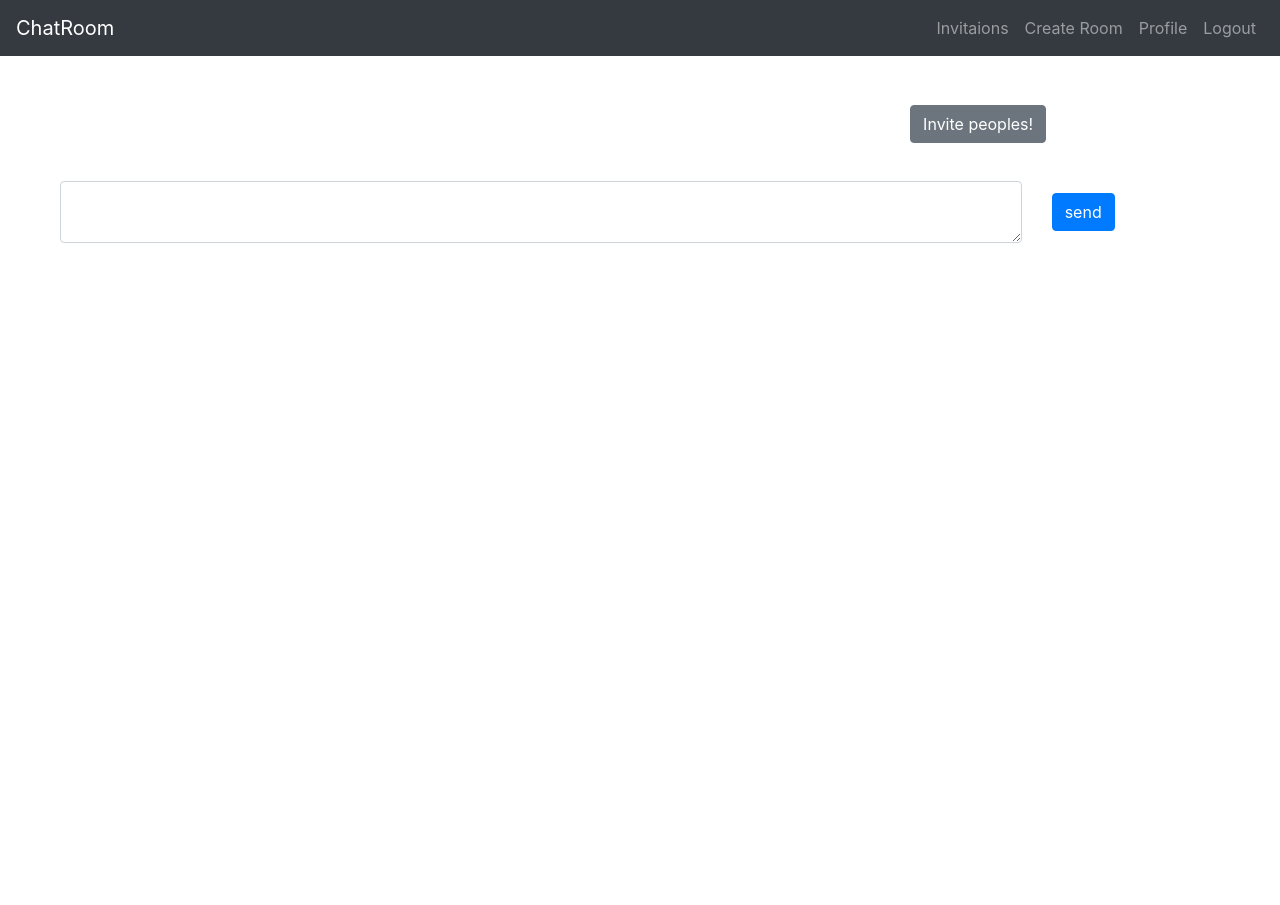
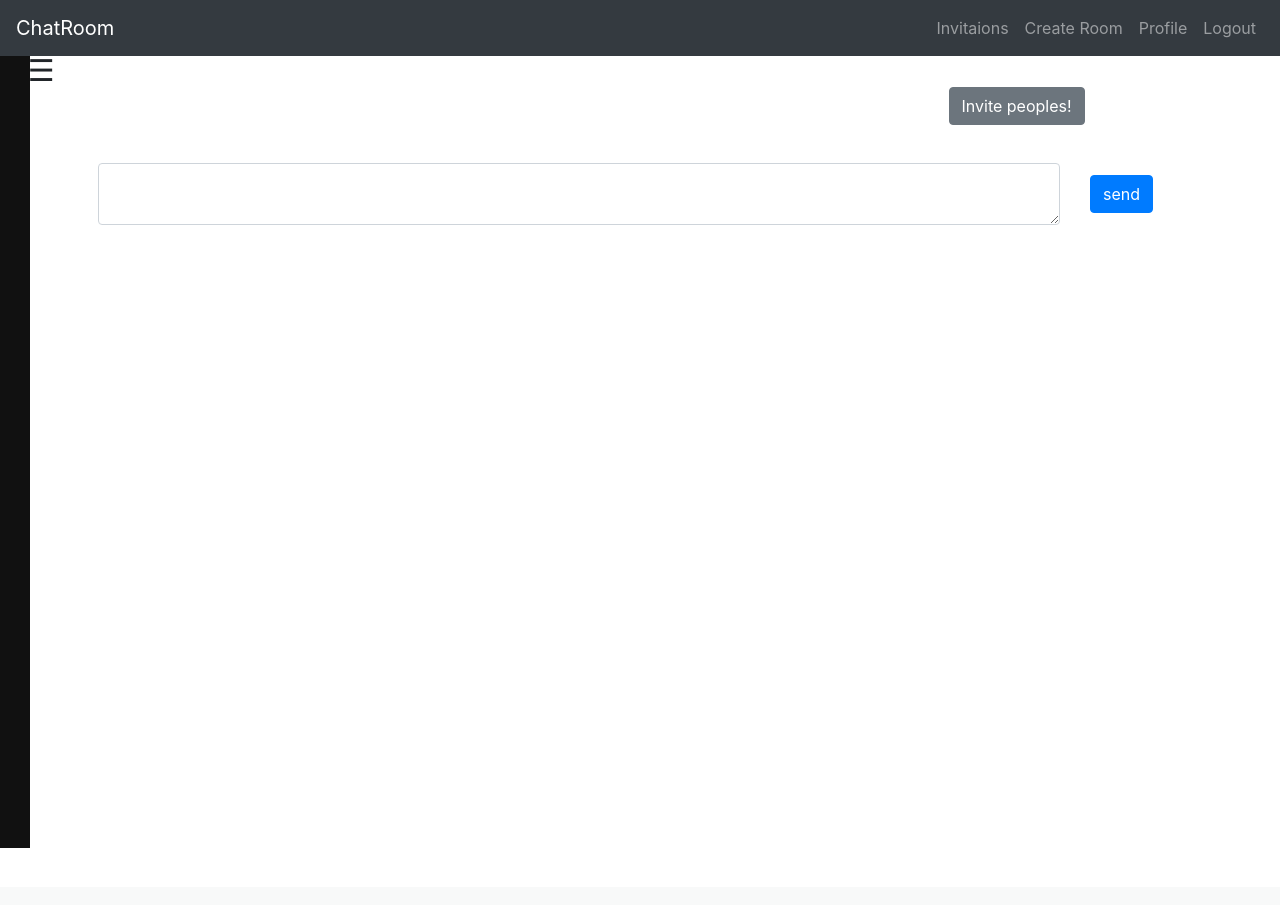
Before and after one commit to hussain0613/Messenger, a Flask app: page /room/1/ in a window 1280 px wide. After the commit the page ends 848 px from the top, so only its background shows below. Run offline with Flask 2, Linux system fonts and the light colour scheme; a user stored in the database is signed in; tables that the repository leaves empty hold one stand-in row (values such as "Sample post"); data that the repository does not hold is empty; some libraries are stand-ins or nearby versions.

Commit message:
added a very basic new message notification system and a left side nav bar for rooms

```diff
--- a/app/routes.py
+++ b/app/routes.py
@@ -1,6 +1,6 @@
 from flask import Blueprint
 from .views import (index, room_view, create_room, delete_room, invite_members, invitations, accept_invitation, get_msg_json, send_msgs_json,
-                check_room)
+                check_room, check)
 
 main = Blueprint('main', __name__)
 
@@ -17,3 +17,4 @@ main.route('/accept_invitation/<int:invitation_id>/<decision>')(accept_invitatio
 main.route('/get_msg/json/<int:room_id>', methods = ['POST'])(get_msg_json)
 main.route('/send_msgs/json/<int:room_id>', methods = ['POST'])(send_msgs_json)
 main.route('/check_room/json/<int:room_id>', methods = ['POST'])(check_room)
+main.route('/check/json/', methods=['POST'])(check)
--- /dev/null
+++ b/app/statics/css/sidenav.css
@@ -0,0 +1,46 @@
+.sidenav {
+    height: 100%;
+    width: 0;
+    position: fixed;
+    z-index: 1;
+    top: auto;
+    left: auto;
+    background-color: #111;
+    overflow-x: hidden;
+    transition: 0.5s;
+    padding-top: 60px;
+  }
+
+  .sidenav a {
+    padding: 8px 8px 8px 32px;
+    text-decoration: none;
+    font-size: 25px;
+    color: #818181;
+    display: block;
+    transition: 0.3s;
+  }
+
+  .sidenav a:hover {
+    color: #f1f1f1;
+  }
+
+  .sidenav .closebtn {
+    position: absolute;
+    top: 0;
+    right: 25px;
+    font-size: 36px;
+    margin-left: 50px;
+  }
+
+  @media screen and (max-height: 450px) {
+    .sidenav {padding-top: 15px;}
+    .sidenav a {font-size: 18px;}
+  }
+
+  .dot {
+    height: 10px;
+    width: 10px;
+    background-color: #000000;
+    border-radius: 50%;
+    display: inline-block;
+  }
--- a/app/statics/js/base.js
+++ b/app/statics/js/base.js
@@ -1,5 +1,6 @@
 var msgs = []
 var c = 0;
+var last_update_ts = 0.0;
 
 function display(msg_dict){
     var str_c = c.toString();
@@ -138,3 +139,50 @@ function check_room(url){
         xhttp.send(JSON.stringify(-1))
     }
 }
+
+
+function check(url){
+    if(msgs.length>0){
+        var last_msg = msgs[msgs.length-1]
+        var last_ts = last_msg['timestamp']
+        var last_msg_id = last_msg['id']
+    }else{
+        var last_msg = null;
+        var last_ts = 0.0;
+        var last_msg_id = null
+    }
+
+    xhttp = new XMLHttpRequest();
+    xhttp.onreadystatechange = function(){
+        if(this.readyState == 4 && this.status == 200){
+            var resp = JSON.parse(this.responseText);
+
+            if (resp['status'] == '200'){
+                //notify user
+                //console.log(resp['roomwise_status'])
+                if(resp['rooms_with_new_msgs'].length != 1 && resp['rooms_with_new_msgs'][0] != current_room_id){
+                    document.getElementById("sidenav_indicator").classList.add('dot');
+                }
+                for(rid of resp['rooms_with_new_msgs']){
+                    if(rid != current_room_id){
+                        document.getElementById('side_nav_r'+rid).style.fontWeight = "bold";
+                    }
+                }
+
+                last_update_ts = resp['timestamp']
+                return check(url);
+            }
+            else{
+                return check(url);
+            }
+        }
+    }
+    xhttp.open('POST', url, true);
+    //if(last_update_ts){
+        //xhttp.send(JSON.stringify(last_msg_id))
+        xhttp.send(JSON.stringify(last_update_ts))
+    //}else{
+        //xhttp.send(JSON.stringify(-1))
+    //    xhttp.send(JSON.stringify(0.0))
+    //}
+}
--- /dev/null
+++ b/app/statics/js/sidenav.js
@@ -0,0 +1,7 @@
+function openNav() {
+    document.getElementById("mySidenav").style.width = "250px";
+  }
+
+  function closeNav() {
+    document.getElementById("mySidenav").style.width = "0";
+  }
--- a/app/templates/base.html
+++ b/app/templates/base.html
@@ -14,6 +14,7 @@
             {% if current_user.is_authenticated %}
                 var userid = {{current_user.id}}
                 var username = "{{current_user.username}}"
+                var current_room_id = null;
             {% else %}
                 var userid = null;
                 var username = null;
@@ -22,12 +23,13 @@
         <script type="text/javascript" src="{{ url_for('static', filename='js/base.js') }} "></script>
 
         <link rel="stylesheet" href="{{url_for('static', filename='css/base.css') }}">
+        <link rel="stylesheet" href="{{url_for('static', filename='css/sidenav.css') }}">
 
         {% block head %} {% endblock %}
     </head>
 
     <body>
-        <div class = "container-fluid p-0 sticky-top">
+        <div class = "container-fluid p-0 fixed-top">
             <nav class = "navbar navbar-expand-lg navbar-dark bg-dark">
                 <a class="navbar-brand" href="{{ url_for('main.index') }}">ChatRoom</a>
                 <button class="navbar-toggler" type="button" data-toggle="collapse" data-target="#navbarSupportedContent" aria-controls="navbarSupportedContent" aria-expanded="false" aria-label="Toggle navigation">
@@ -63,6 +65,23 @@
             </nav>
         </div>
 
+        {% if current_user.is_authenticated %}
+            <div id="mySidenav" class="sidenav container-fluid">
+                <a href="javascript:void(0)" class="closebtn" onclick="closeNav()">&times;</a>
+                {% for room in current_user.rooms %}
+                    <a href="{{ url_for('main.room_view', room_id = room.id) }}" id = "side_nav_r{{room.id}}">{{room.id}}:{{room.roomname}}</a>
+                {% endfor %}
+
+                {% for i in range(20) %}
+                    <a href="#">{{i}}:habijabi</a>
+                {% endfor %}
+            </div>
+
+            <span class = "container-fluid" style="font-size:30px;cursor:pointer;margin-left:1%;position: fixed;" onclick="openNav()" id="sidenav_bt">&#9776;
+                <span id="sidenav_indicator"></span>
+            </span>
+        {% endif %}
+
         <div id = "alerts" class = "container-fluid align-center col-sm-3 mt-5">
             {% with msgs = get_flashed_messages(with_categories = true) %}
                     {% for category, msg in msgs %}
@@ -74,7 +93,7 @@
                     {% endfor %}
             {% endwith %}
         </div>
-        <div id = "body" class="container-fluid fill">
+        <div id = "body" class="container-fluid fill" style="margin:3%;">
             {% block body %}
             {% endblock %}
         </div>
@@ -83,6 +102,11 @@
         <script src="https://code.jquery.com/jquery-3.2.1.slim.min.js" integrity="sha384-KJ3o2DKtIkvYIK3UENzmM7KCkRr/rE9/Qpg6aAZGJwFDMVNA/GpGFF93hXpG5KkN" crossorigin="anonymous"></script>
         <script src="https://cdnjs.cloudflare.com/ajax/libs/popper.js/1.12.9/umd/popper.min.js" integrity="sha384-ApNbgh9B+Y1QKtv3Rn7W3mgPxhU9K/ScQsAP7hUibX39j7fakFPskvXusvfa0b4Q" crossorigin="anonymous"></script>
         <script src="https://maxcdn.bootstrapcdn.com/bootstrap/4.0.0/js/bootstrap.min.js" integrity="sha384-JZR6Spejh4U02d8jOt6vLEHfe/JQGiRRSQQxSfFWpi1MquVdAyjUar5+76PVCmYl" crossorigin="anonymous"></script>
-
+        <script type="text/javascript" src="{{ url_for('static', filename='js/sidenav.js') }} "></script>
+        {% if current_user.is_authenticated %}
+            <script type='text/javascript'>
+                check( "{{ url_for('main.check') }}" );
+            </script>
+        {% endif %}
     </body>
 </html>
--- a/app/templates/room_view.html
+++ b/app/templates/room_view.html
@@ -6,6 +6,7 @@
             var  send_msg_json_url = "{{url_for('main.send_msgs_json', room_id = room.id)}}"
             var check_room_url = "{{url_for('main.check_room', room_id = room.id)}}"
             var profile_link = "{{url_for('auth.profile')}}";
+            var current_room_id = "{{room.id}}"
         </script>
     {% endblock %}
 {% endif %}
--- a/app/views.py
+++ b/app/views.py
@@ -3,11 +3,11 @@ import time
 
 from flask import render_template, redirect, flash, request, Response, url_for, jsonify
 from flask_login import current_user, login_required
-from sqlalchemy import text, and_
+from sqlalchemy import text, and_, update
 
 from . import db
 from .auth.models import User
-from .models import Message, Room, Invitation
+from .models import Message, Room, Invitation, P2RConnection, Receivers
 
 from .forms import CreateRoomForm
 from .utils import room_membership_required
@@ -57,7 +57,10 @@ def invite_members(room_id):
     guest_username = request.data.decode()
     user = User.query.filter_by(username = guest_username).first()
     if not user:
-        return '404'
+        return jsonify({'status': 'invalid user'})
+    if(Invitation.query.filter(and_(Invitation.guest_id == user.id, Invitation.room_id == room_id))).all():
+        return jsonify({'status': 'already sent'})
+
     inv = Invitation()
     inv.host_id = current_user.id
     inv.guest_id = user.id
@@ -65,7 +68,7 @@ def invite_members(room_id):
 
     db.session.add(inv)
     db.session.commit()
-    return '200'
+    return jsonify({'status': '200'})
 
 
 @login_required
@@ -113,6 +116,11 @@ def get_msg_json(room_id):
     msg.room_id = room_id
     ## ts = time.time()
     msg.timestamp = msg_dict['timestamp']## ts
+    room = Room.query.get(room_id)
+
+    msg.receivers.extend([member for member in room.members if member.id != current_user.id])
+
+    db.session.query(P2RConnection).filter(and_(P2RConnection.room_id == room_id, P2RConnection.user_id != current_user.id)).update({P2RConnection.status: "none"})
 
     db.session.add(msg)
     db.session.commit()
@@ -131,7 +139,9 @@ def send_msgs_json(room_id):
     msgs = list(map(Message.as_dict,
                 Message.query.filter( and_( text(f'message.room_id = {room_id}'), text(f'message.id > {last_msg_ts}') ) )
                 ))
-
+    p2rconn = P2RConnection.query.filter_by(room_id = room_id, user_id=current_user.id).first()
+    p2rconn.status = "seen" ## pore client theke feedback er bhittite korar bebostha korte hbe..
+    db.session.commit()
     return jsonify(msgs)
 
 
@@ -144,15 +154,44 @@ def check_room(room_id):
     #last_msg_ts = float(request.data.decode())
     last_msg_id = int(request.data.decode())
 
-    msgs = list(map(Message.as_dict,
-                Message.query.filter( and_( text(f'message.room_id = {room_id}'), text(f'message.id > {last_msg_id}') ) )
-                ))
+    msgs = Message.query.filter( and_( text(f'message.room_id = {room_id}'), text(f'message.id > {last_msg_id}') ) ).all()
     while time.time()-t < 15 and not msgs:
-        msgs = list(map(Message.as_dict,
-                Message.query.filter( and_( text(f'message.room_id = {room_id}'), text(f'message.id > {last_msg_id}') ) )
-                ))
+        msgs = Message.query.filter( and_( text(f'message.room_id = {room_id}'), text(f'message.id > {last_msg_id}') ) ).all()
     if msgs:
         code = '200'
     else:
         code = '304'
     return jsonify(code)
+
+
+@login_required
+def check():
+    t = time.time()
+    #last_msg_ts = float(request.data.decode())
+    #last_msg_id = int(request.data.decode())
+    last_update_ts = float(request.data.decode())
+
+    msgs = db.session.query(Message, Receivers, P2RConnection).filter(and_(
+        Message.id == Receivers.message_id, Receivers.receiver_id == current_user.id, Message.timestamp > last_update_ts,
+        P2RConnection.room_id == Message.room_id, P2RConnection.status != 'seen'
+        )).all()
+    while time.time()-t < 15 and not msgs:
+        msgs = db.session.query(Message, Receivers, P2RConnection).filter(and_(
+        Message.id == Receivers.message_id, Receivers.receiver_id == current_user.id, Message.timestamp > last_update_ts,
+        P2RConnection.room_id == Message.room_id, P2RConnection.status != 'seen'
+        )).all()
+    resp = {}
+    if msgs:
+        resp['status'] = 200
+        #update(P2RConnection).where(and_(P2RConnection.user_id == current_user.id, P2RConnection.status != "seen")).values(status = "notified")
+        db.session.query(P2RConnection).filter(and_(P2RConnection.user_id == current_user.id, P2RConnection.status != 'seen')).update({P2RConnection.status: "notified"})
+        rooms_with_new_msgs = []
+        for msg in msgs:
+            #print("***************************************************************************msg: ",msg)
+            rooms_with_new_msgs.append([msg[0].room.id])
+        resp['rooms_with_new_msgs'] = rooms_with_new_msgs
+        resp['timestamp'] = msgs[-1][0].timestamp
+        db.session.commit()
+    else:
+        resp['status'] = 304
+    return jsonify(resp)
```
Also changed, not shown: app/models.py (+6 -4 lines), app/templates/index.html (+2 -5 lines), app/chatroom.sqlite.
